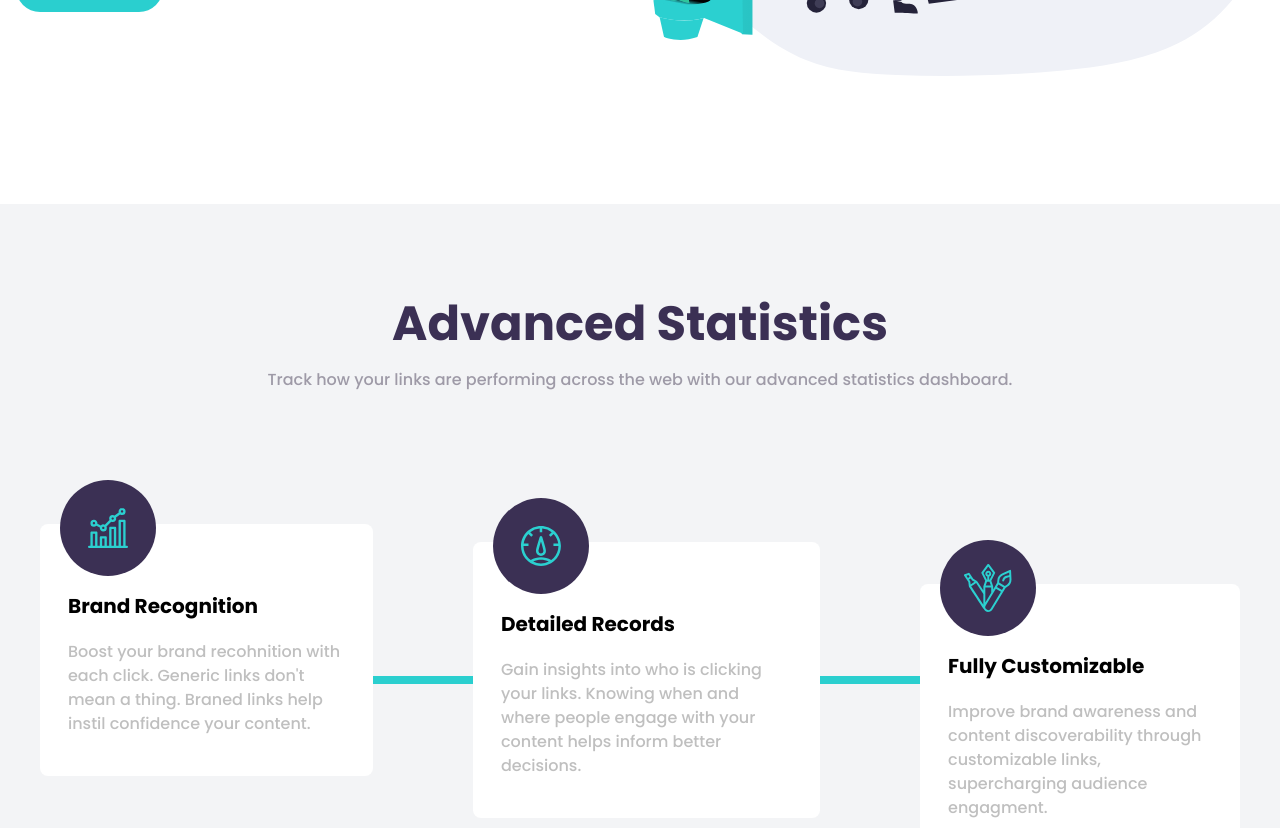
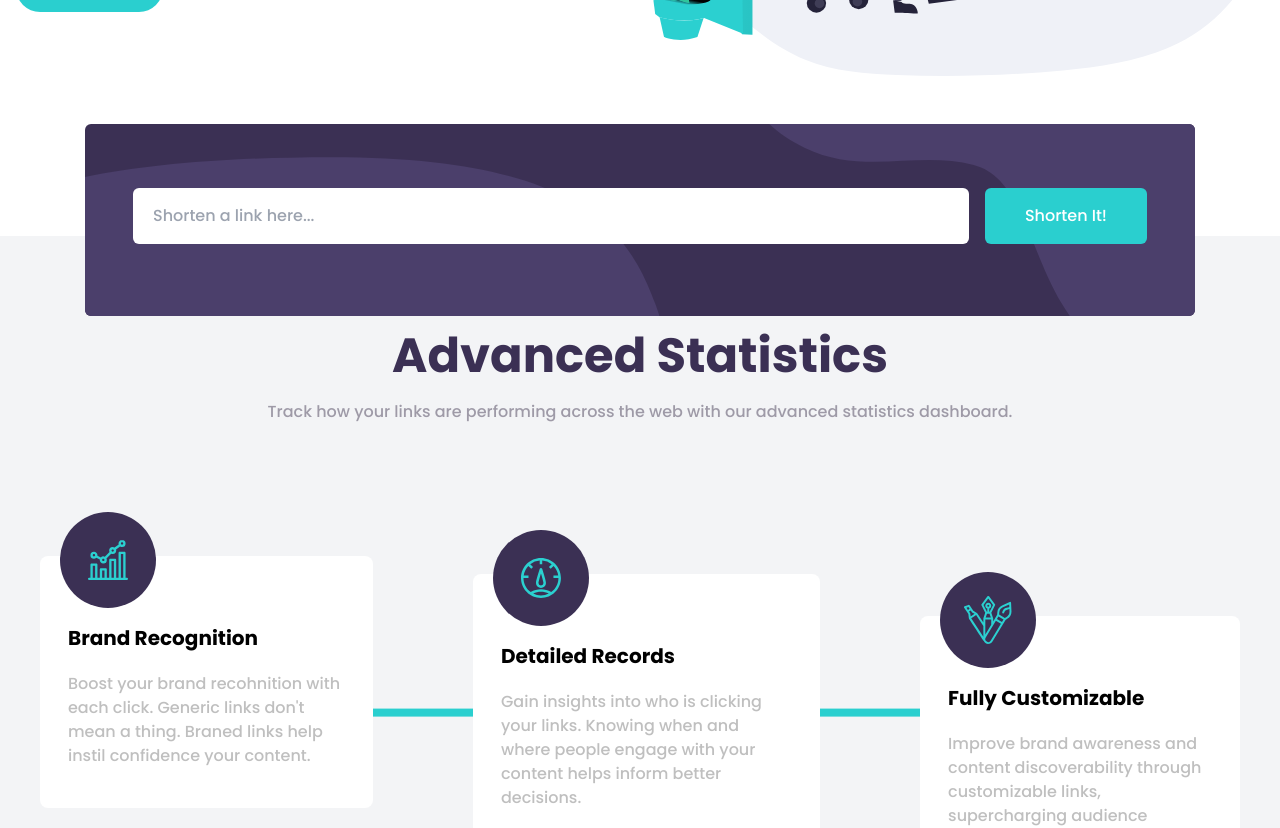
Before and after one commit to Siedemus/shortly, a Next.js app: page / in a window 1280 px wide. Shown: the part 460-1288 px from the top of the page. Built offline with nearby package versions, Linux system fonts and the light colour scheme.

Commit message:
add form component

```diff
--- /dev/null
+++ b/src/components/Form.js
@@ -0,0 +1,38 @@
+"use client";
+
+import Image from "next/image";
+import background from "../../public/bg-shorten-desktop.svg";
+import { useState } from "react";
+
+const Form = () => {
+  const [link, setLink] = useState("");
+
+  const onFormSubmit = (e) => {
+    e.preventDefault();
+
+  };
+
+  return (
+    <form onSubmit={onFormSubmit} className="absolute -top-28">
+      <Image
+        src={background}
+        alt="form background"
+        className="bg-darkViolet h-48 rounded-md"
+      />
+      <div className="absolute z-50 top-8 min-[533px]:top-16 flex flex-wrap px-12 gap-4 w-full">
+        <input
+          placeholder="Shorten a link here..."
+          className="py-4 px-5 rounded-md grow"
+          required
+          value={link}
+          onChange={({ target }) => setLink(target.value)}
+        />
+        <button className="bg-cyan text-white py-4 px-10 rounded-md hover:brightness-150 duration-200 grow sm:grow-0">
+          Shorten It!
+        </button>
+      </div>
+    </form>
+  );
+};
+
+export default Form;
--- a/src/components/Hero.js
+++ b/src/components/Hero.js
@@ -3,7 +3,7 @@ import Image from "next/image";
 
 const Hero = () => {
   return (
-    <section className="flex flex-col mb-32 md:flex-row-reverse md:items-center justify-between">
+    <section className="flex flex-col mb-40 md:flex-row-reverse md:items-center justify-between">
       <div>
         <Image
           src={illustration}
--- a/src/components/Offerings.js
+++ b/src/components/Offerings.js
@@ -2,10 +2,13 @@ import Image from "next/image";
 import recognition from "../../public/icon-brand-recognition.svg";
 import records from "../../public/icon-detailed-records.svg";
 import customizable from "../../public/icon-fully-customizable.svg";
+import Form from "./Form";
 
 const Offerings = () => {
   return (
-    <article className="bg-gray-100 py-24 px-5">
+    <div className="relative flex justify-center">
+      <Form />
+      <article className="bg-gray-100 py-24 px-5 w-full">
         <div className="flex flex-col gap-5 pb-24">
           <h1 className="font-bold text-4xl md:text-5xl text-darkViolet text-center px-12">
             Advanced Statistics
@@ -17,15 +20,16 @@ const Offerings = () => {
         </div>
         <div>
           <div className="flex flex-col gap-20 justify-center items-center lg:flex-row lg:py-24 lg:h-96">
-          <div className="bg-cyan w-2 h-4/5 absolute flex lg:rotate-90"></div>
+            <div className="bg-cyan w-2 lg:h-4/5 absolute flex h-3/5 lg:rotate-90"></div>
             <div className="bg-white mx-5 pt-12 pb-10 px-7 relative flex items-center lg:self-end lg:items-start flex-col rounded-lg max-w-sm">
               <div className="bg-darkViolet w-24 h-24 flex justify-center items-center rounded-full absolute -top-10 lg:left-5 lg:-top-11">
                 <Image src={recognition} alt="recognition images" />
               </div>
               <h2 className="font-bold text-xl py-5">Brand Recognition</h2>
               <p className="text-center text-grayish lg:text-left">
-              Boost your brand recohnition with each click. Generic links don't
-              mean a thing. Braned links help instil confidence your content.
+                Boost your brand recohnition with each click. Generic links
+                don't mean a thing. Braned links help instil confidence your
+                content.
               </p>
             </div>
             <div className="bg-white pb-10 mx-5 md:mx-0 pt-12 px-7 relative flex items-center lg:items-start flex-col rounded-lg max-w-sm">
@@ -52,6 +56,7 @@ const Offerings = () => {
           </div>
         </div>
       </article>
+    </div>
   );
 };
 
```
Lines whose indentation alone changed are shown as unchanged.
